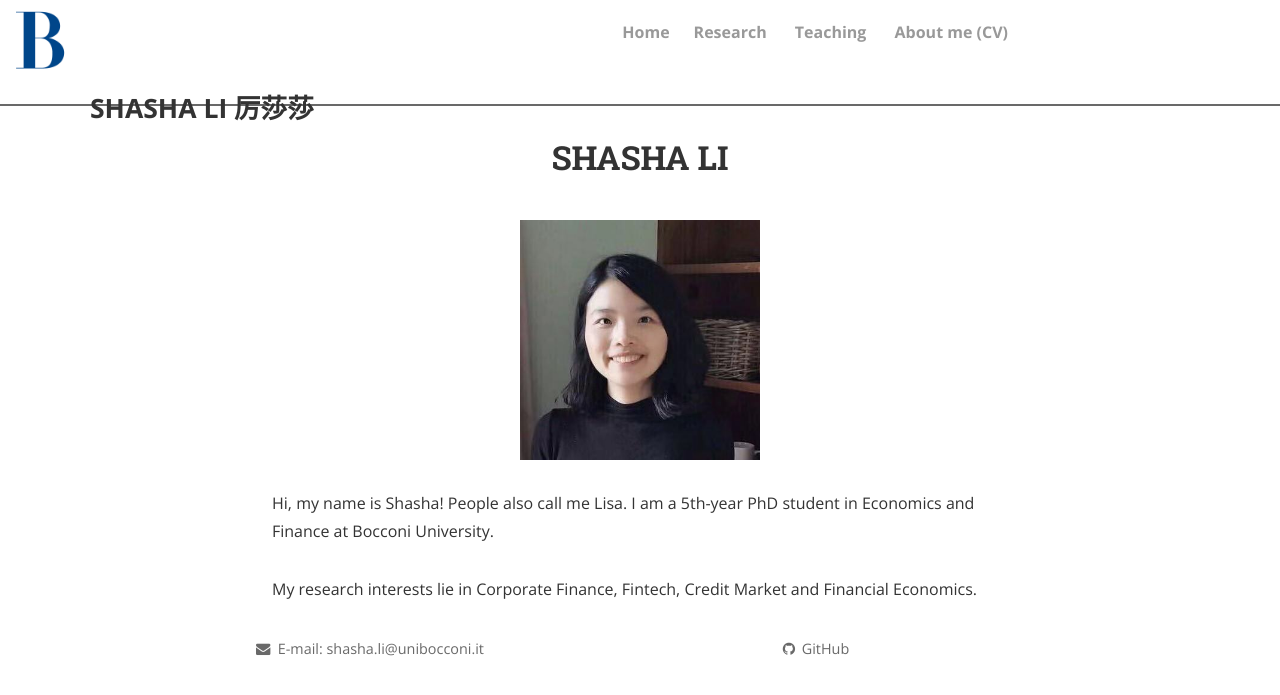
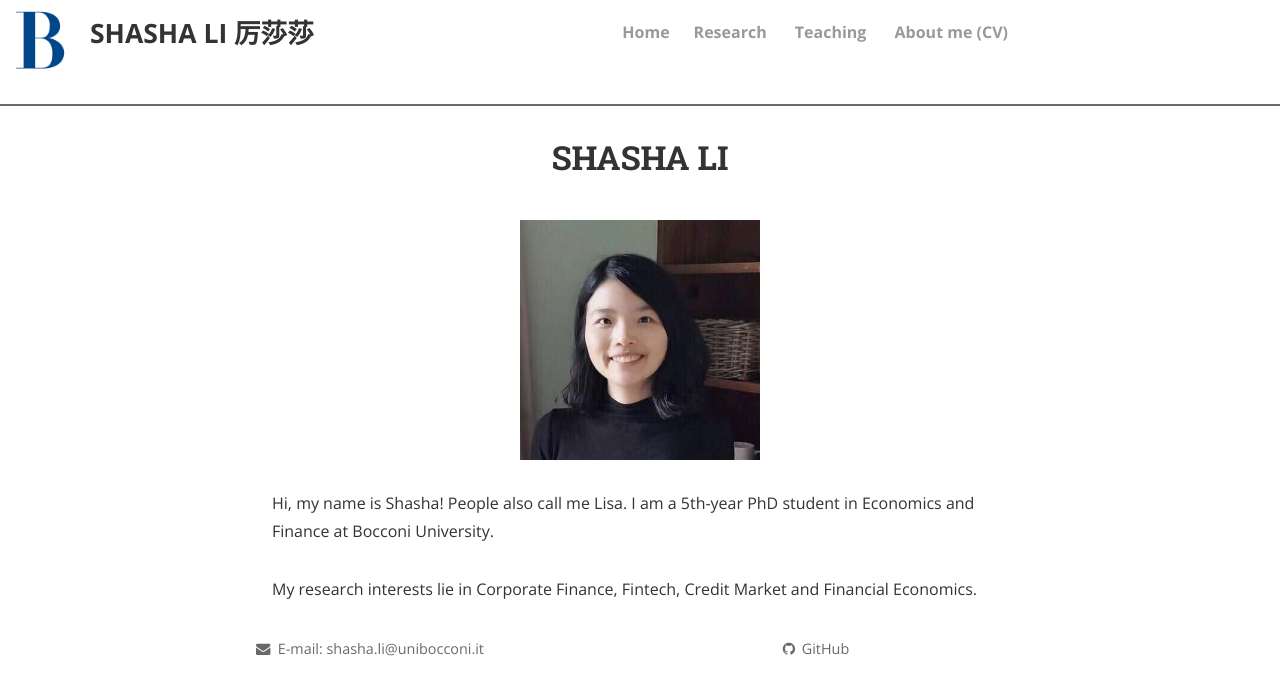
Before and after one commit to shasha-li/shasha-li.github.io, a Jekyll site: the page built from index.html, in a window 1280 px wide. Shown: the top 695 px of the page. Built offline with Jekyll 4.4.1, drawn with Linux system fonts in a browser that asks for light colours; nearby versions of some CDN libraries; the list of posts is cut into pages by our own code; comment, search, counter and statistics services are not loaded; a style sheet for code colours, icons or effects is not loaded.

Commit message:
Update head.html

```diff
--- a/_includes/head.html
+++ b/_includes/head.html
@@ -88,7 +88,7 @@
   }
   .namef {
     position: absolute;
-    top: 85px;
+    top: 10px;
     left: 90px;
     font-weight: bold;
     font-size: 166%;
```
